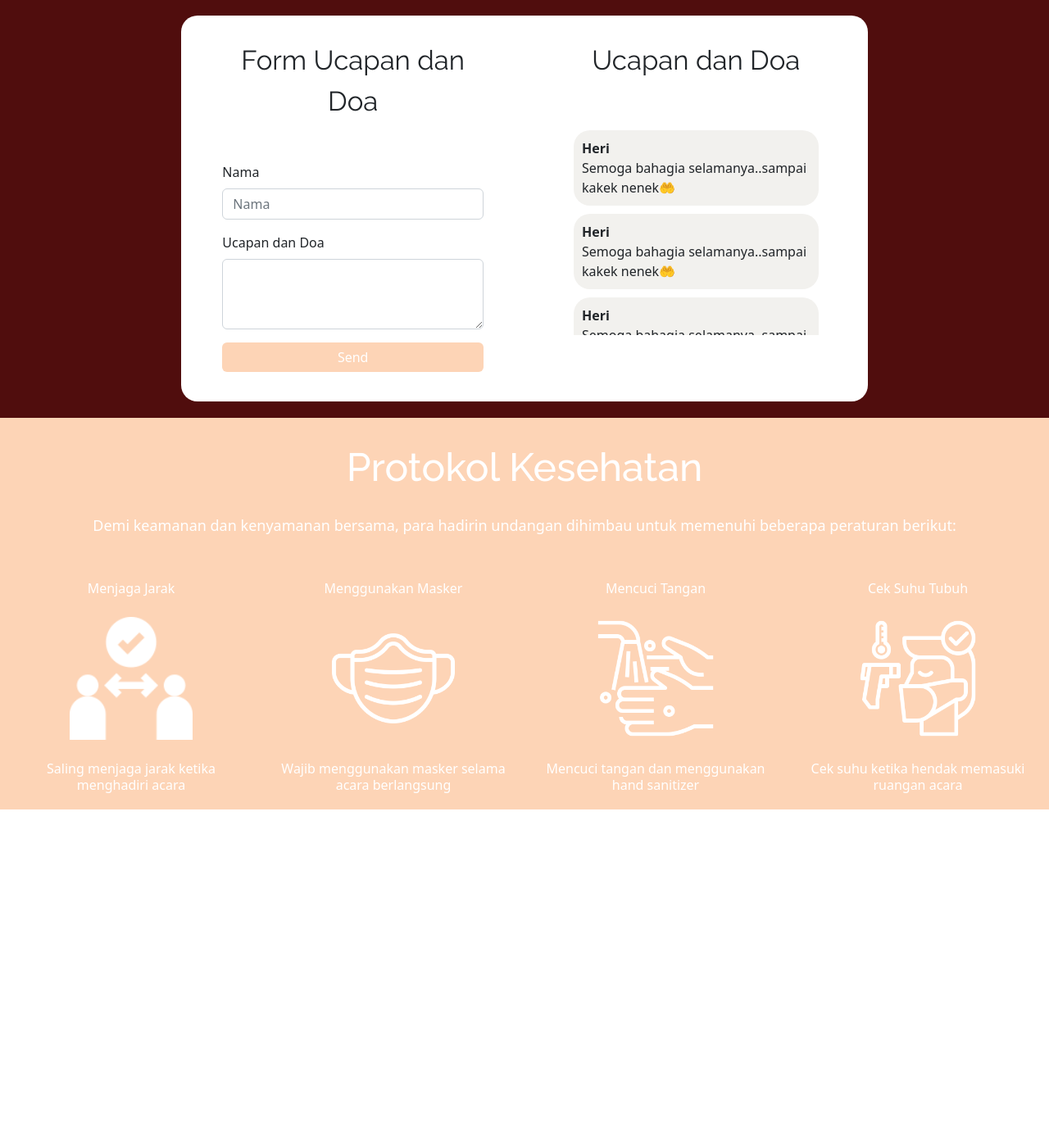
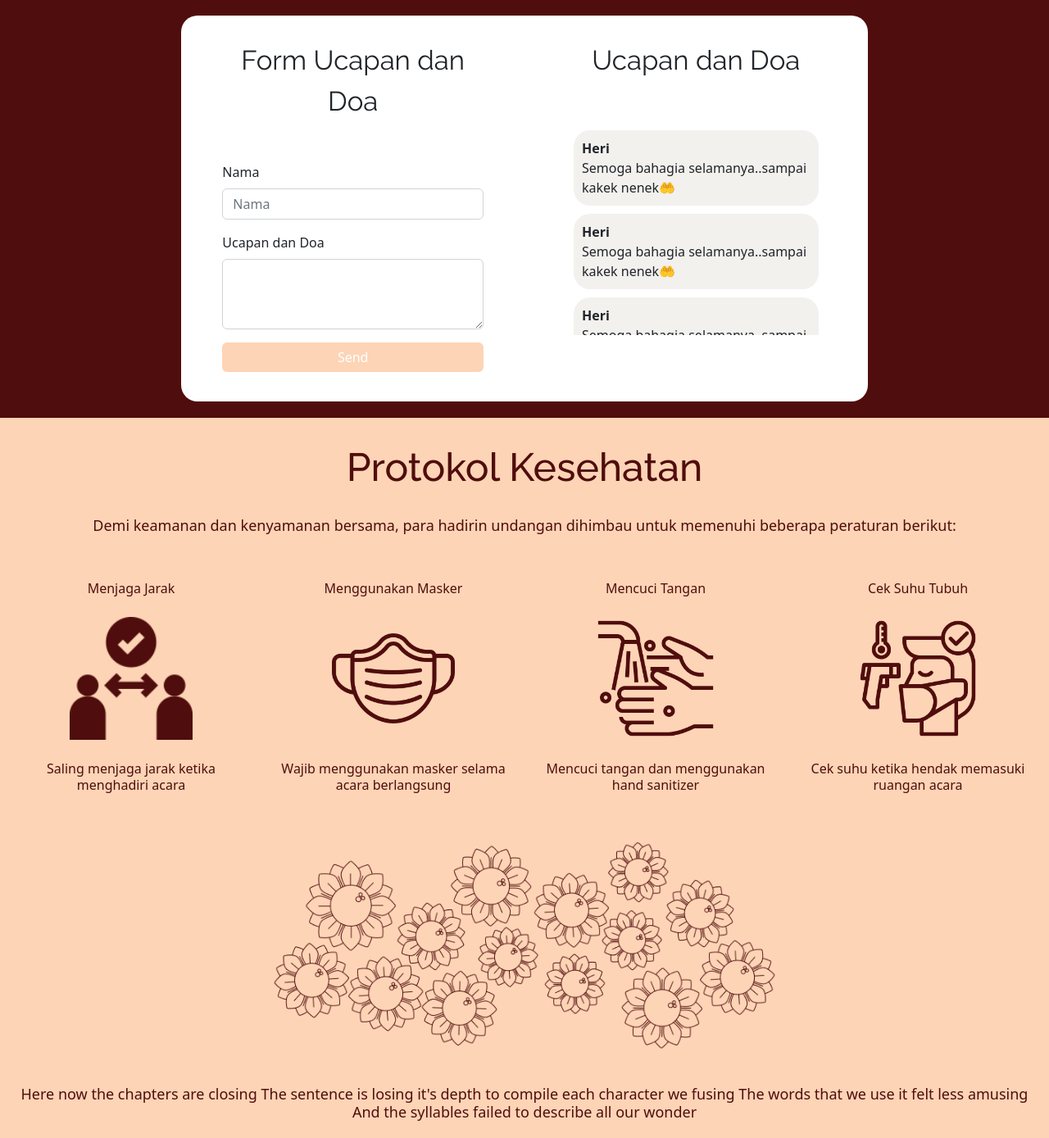
Before and after one commit to Kausa-Studio/mbekrabbi, a PHP site: page / in a window 1280 px wide. Shown: the part 2801-4190 px from the top of the page at 82% size. Before the commit the page ends 3789 px from the top, so only its background shows below. Run offline with PHP 8.4, Linux system fonts and the light colour scheme.

Commit message:
protocol kesehatan

```diff
--- a/bootstrap/css/custom.css
+++ b/bootstrap/css/custom.css
@@ -227,28 +227,28 @@ text-decoration: underline #500d0d;
     text-align: center;
     padding-top: 30px;
     padding-bottom: 30px;
-    color: #fff;
+    color: #500D0D;
 }
 .txt-protokol{
     font-size: 18px;
     font-weight: 400;
     line-height: 1.25em;
     text-align: center;
-    color: #fff;
+    color: #500D0D;
 }
 .txt-protokol1{
     font-size: 16px;
     font-weight: 500;
     line-height: 1.25em;
     text-align: center;
-    color: #fff;
+    color: #500D0D;
 }
 .txt-protokol2{
     font-size: 16px;
     font-weight: 400;
     line-height: 1.25em;
     text-align: center;
-    color: #fff;
+    color: #500D0D;
 }
 
 
--- a/index.html
+++ b/index.html
@@ -196,7 +196,7 @@
               Menjaga Jarak
             </div>
             <div class="text-center">
-              <img width="150" height="150" src="src/social-distancing.png" alt="" class="img-fluid ">
+              <img width="150" height="150" src="src/image-jaga-jarak.png" alt="" class="img-fluid ">
             </div>
             <div class="txt-protokol2" style="margin-top: 25px;">
               Saling menjaga jarak ketika menghadiri acara
@@ -207,7 +207,7 @@
               Menggunakan Masker
             </div>
             <div class="text-center">
-              <img width="150" height="150" src="src/mask.png" alt="" class="img-fluid ">
+              <img width="150" height="150" src="src/imageMask.png" alt="" class="img-fluid ">
             </div>
             <div class="txt-protokol2" style="margin-top: 25px;">
               Wajib menggunakan masker selama acara berlangsung
@@ -218,7 +218,7 @@
               Mencuci Tangan
             </div>
             <div class="text-center">
-              <img width="150" height="150" src="src/wash-your-hands.png" alt="" class="img-fluid ">
+              <img width="150" height="150" src="src/image-cuci-tangan.png" alt="" class="img-fluid ">
             </div>
             <div class="txt-protokol2" style="margin-top: 25px;">
               Mencuci tangan dan menggunakan hand sanitizer
@@ -229,13 +229,35 @@
               Cek Suhu Tubuh
             </div>
             <div class="text-center">
-              <img width="150" height="150" src="src/thermometer.png" alt="" class="img-fluid ">
+              <img width="150" height="150" src="src/imageThermometer.png" alt="" class="img-fluid">
             </div>
             <div class="txt-protokol2" style="margin-top: 25px;">
               Cek suhu ketika hendak memasuki ruangan acara
             </div>
           </div>
         </div>
+        <div style="margin-bottom: 50px;"></div>
+        <div class="row">
+          <div class="col-md-3 ">
+
+          </div>
+          <div class="col-md-6 text-center">
+            <img  src="src/bunga-bawah.png" alt="" class="img-fluid ">
+          </div>
+          <div class="col-md-3 ">
+
+          </div>
+        </div>
+        <div style="margin-bottom: 30px;"></div>
+        <div class="col-md-12">
+          <div class="text-center txt-protokol">
+            Here now the chapters are closing
+            The sentence is losing it's depth to compile each character we fusing
+            The words that we use it felt less amusing
+            And the syllables failed to describe all our wonder
+          </div>
+        </div>
+
       </div>
     </div>
 
```
Also changed, not shown: src/bunga-bawah.png (added), src/image-cuci-tangan.png (added), src/image-jaga-jarak.png (added), src/imageMask.png (added), src/imageThermometer.png (added).
